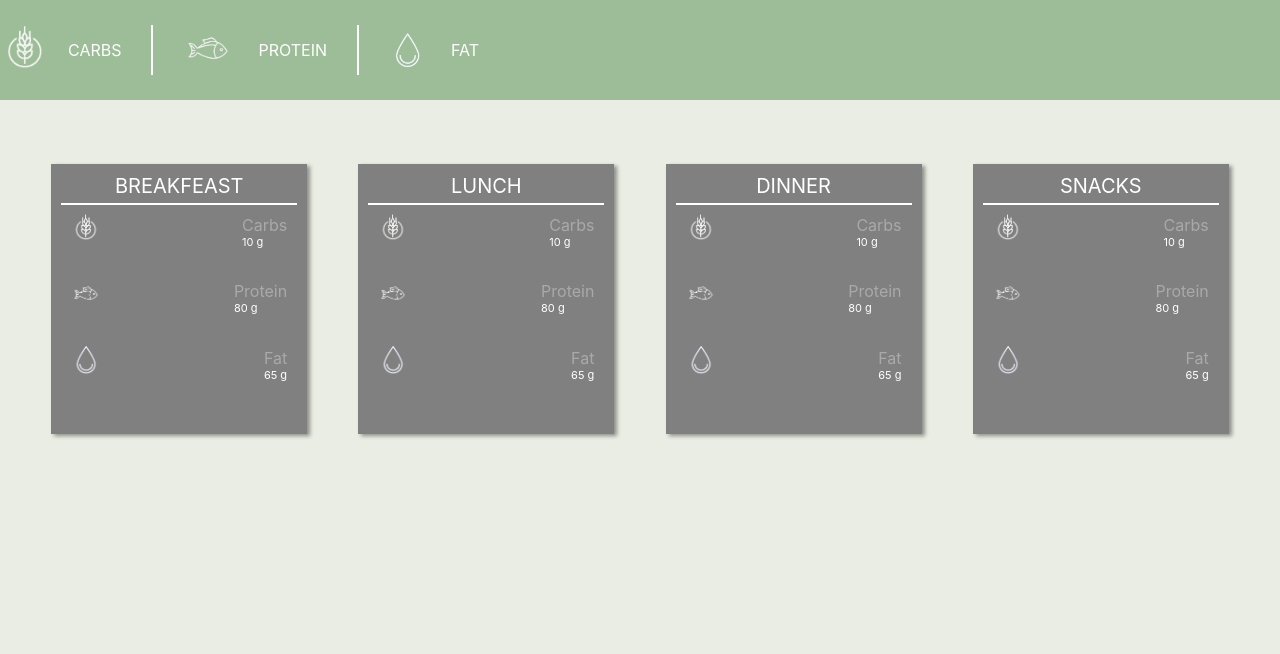
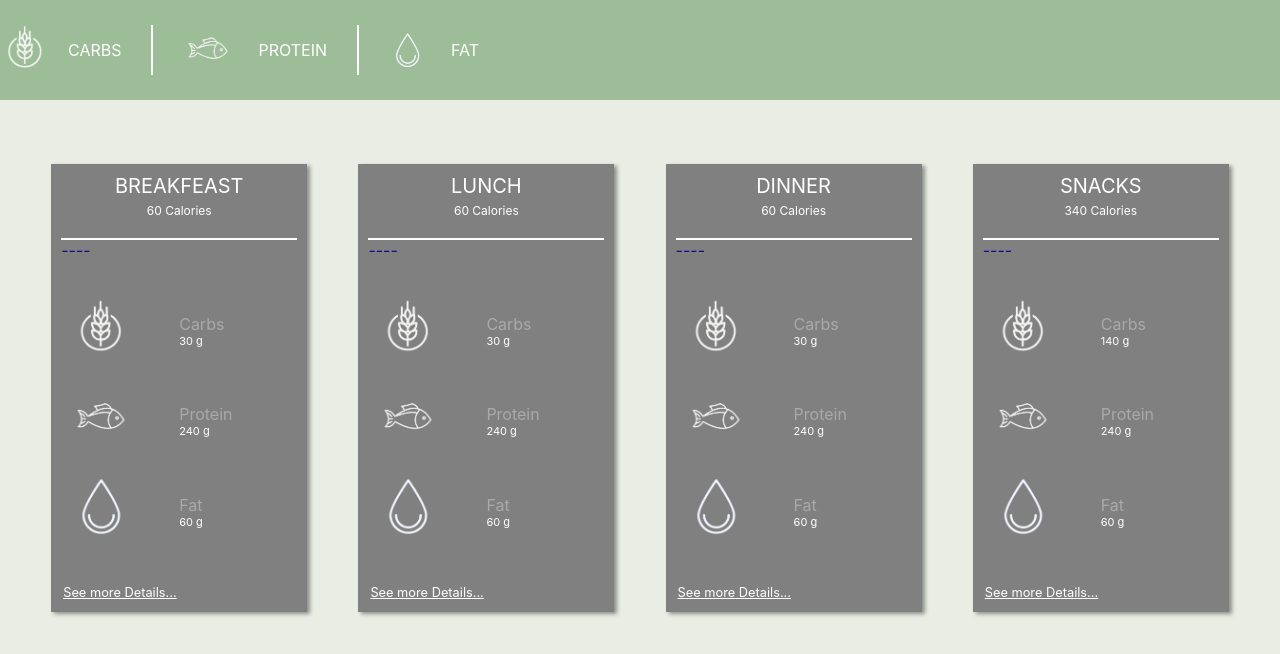
Before and after one commit to Damor17/hackRice23, a React (Create React App) app in the folder frontend/: page / in a window 1280 px wide. Shown: the top 654 px of the page. Built offline with nearby package versions, Linux system fonts and the light colour scheme.

Commit message:
more stuff

```diff
--- a/frontend/src/App.js
+++ b/frontend/src/App.js
@@ -7,17 +7,26 @@ import { useState } from "react";
 function App() {
   const initialData = {
     BREAKFEAST: {
-      food: ['eggs', 'doubleoats'],
+      food: {
+        eggs : {grams: 10, Carbs: 10, Protein:80, Fat: 20, Calories: 20,  },
+        bread : {grams: 10, Carbs: 10, Protein:80, Fat: 20, Calories: 20 },
+        nuts: {grams: 10, Carbs: 10, Protein:80, Fat: 20 , Calories: 20 }
+      }
+      ,
       nFacts : {
-        Carbs : '10',
-        Protein: '80',
-        Fat: '65',
+        Carbs : 10,
+        Protein: 80,
+        Fat: 65,
       }
 
     },
 
     LUNCH: {
-      food: ['eggs', 'doubleoats'],
+      food: {
+        eggs : {grams: 10, Carbs: 10, Protein:80, Fat: 20 , Calories: 20},
+        bread : {grams: 10, Carbs: 10, Protein:80, Fat: 20, Calories: 20  },
+        nuts: {grams: 10, Carbs: 10, Protein:80, Fat: 20 , Calories: 20 }
+      },
       nFacts : {
         Carbs : '10',
         Protein: '80',
@@ -26,7 +35,11 @@ function App() {
 
     },
     DINNER: {
-      food: ['eggs', 'doubleoats'],
+      food: {
+        eggs : {grams: 10, Carbs: 10, Protein:80, Fat: 20 , Calories: 20 },
+        bread : {grams: 10, Carbs: 10, Protein:80, Fat: 20 , Calories: 20 },
+        nuts: {grams: 10, Carbs: 10, Protein:80, Fat: 20 , Calories: 20 }}
+      ,
       nFacts : {
         Carbs : '10',
         Protein: '80',
@@ -35,7 +48,11 @@ function App() {
 
     },
     SNACKS: {
-      food: ['eggs', 'doubleoats'],
+      food: {
+        eggs : {grams: 100, Carbs: 100, Protein:80, Fat: 20 , Calories: 300 },
+        bread : {grams: 10, Carbs: 10, Protein:80, Fat: 20 , Calories: 20 },
+        nuts: {grams: 30, Carbs: 30, Protein:80, Fat: 20 , Calories: 20 }
+      },
       nFacts : {
         Carbs : '10',
         Protein: '80',
--- a/frontend/src/body/categoryCard.js
+++ b/frontend/src/body/categoryCard.js
@@ -2,25 +2,77 @@ import ItemInCard from "./itemInCard"
 
 const CategoryCard = ({item, data, setData}) => {
 
-    console.log(data, item)
     const foodData = data[item].food
-    const nutriData = Object.entries(data[item].nFacts)
-    console.log(nutriData[0][0])
+    const listFood = Object.entries(foodData)
+    const newNutriFood = {
+        Carbs: 0,
+        Protein: 0,
+        Fat: 0,
+    }
+
+    let calories = 0
+
+
+    const name = item
+
+    for (item in Object.entries(foodData)) {
+        const food = listFood[item]
+        const foodInfo = food[1]
+        const foodKeys = (Object.entries(foodInfo))
+        for (item in foodKeys) {
+            if (foodKeys[item][0] == 'Carbs') {
+                newNutriFood['Carbs'] += foodKeys[item][1]
+
+            }
+            if (foodKeys[item][0]== 'Protein') {
+                newNutriFood['Protein'] += foodKeys[item][1]
+
+            }
+            if (foodKeys[item][0] == 'Fat') {
+                newNutriFood['Fat'] += foodKeys[item][1]
+
+            }
+            console.log(foodKeys[item][0] )
+            if (foodKeys[item][0] == 'Calories') {
+                calories += foodKeys[item][1]
+
+            }
+
+        }
+    }
+
+    const newNutriFoodData = (Object.entries(newNutriFood))
+
 
 
     return (
         <div className="catCard">
             <div className="catHeader">
-                <p className="catHeaderText">{item}</p>
+                <p className="catHeaderText">{name}</p>
+                <p className="catHeaderTextCalories"> {calories} Calories</p>
+            </div>
+            <div>
+                <div>
+                    ----
+                </div>
+                <img>
+                </img>
+                <div>
+
+                </div>
+
             </div>
              <div className='catBody'>
-                {nutriData.map((item, index) => (
+                {newNutriFoodData.map((item, index) => (
 
                     <ItemInCard key={index} type={item[0]} amount={item[1]} />
                     ))}
 
 
              </div>
+             <div className="catCardFooter">
+                <p className="catCardFooterText">See more Details...</p>
+             </div>
         </div>
     );
   }
--- a/frontend/src/index.css
+++ b/frontend/src/index.css
@@ -91,6 +91,8 @@ header {
   padding:5;
   border-bottom: 2px solid white;
   justify-content: space-around;
+  align-items: center;
+  flex-direction: column;
 }
 
 .catHeaderText {
@@ -100,11 +102,19 @@ header {
 
 }
 
+.catHeaderTextCalories {
+  color:white;
+  font-size: 12px;
+  margin-bottom: 20px;
+
+}
+
 .catBody {
   padding: 10px;
   display: flex;
   flex-direction: column;
   justify-content: space-between;
+  margin-top: 5%;
 
 }
 
@@ -114,6 +124,7 @@ header {
   margin-bottom: 15%;
   align-items: center;
   justify-content: space-between;
+  position: relative;
 }
 
 .catItemTypeText {
@@ -130,13 +141,27 @@ header {
 }
 
 .catIcon {
-  width: 30px;
+  width: 60px;
   margin-top: -6px;
 }
 
 .catTypeNAmount {
   display: flex;
   flex-direction: column;
-  left:0;
+  left:50%;
+  position: absolute;
 
 }
+
+.catCardFooter {
+  padding: 15px,
+
+}
+
+.catCardFooterText {
+  color:white;
+  font-size: 80%;
+  padding: 2px;
+  text-decoration: underline;
+
+}
```
